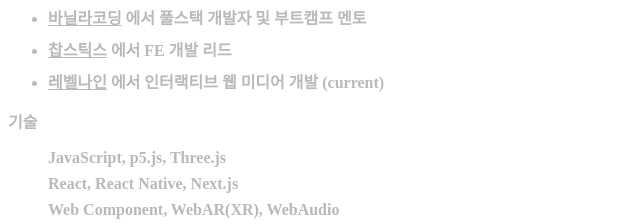
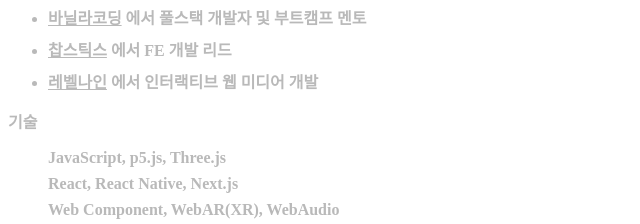
Before and after one commit to nninnnin/blog-monorepo, a plain HTML site: page about.html in a window 1280 px wide. Shown: the part 163-387 px from the top of the page, 0-640 px from the left. Drawn offline with Linux system fonts and the light colour scheme; a web font is replaced by a local one.

Commit message:
modified

```diff
--- a/about.html
+++ b/about.html
@@ -61,7 +61,7 @@
         </li>
         <li>
           <a href="https://rebel9.co.kr">레벨나인</a> 에서 인터랙티브 웹 미디어
-          개발 (current)
+          개발
         </li>
       </ul>
 
```
